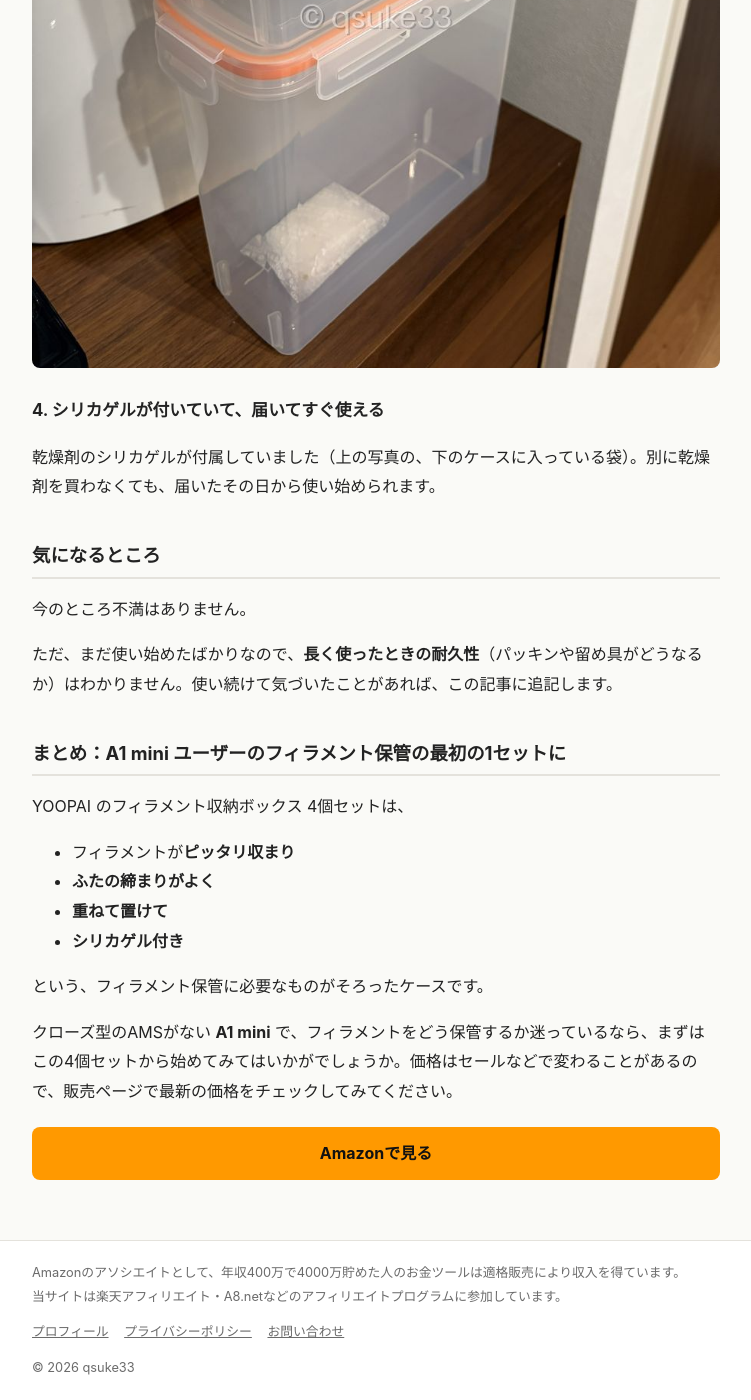
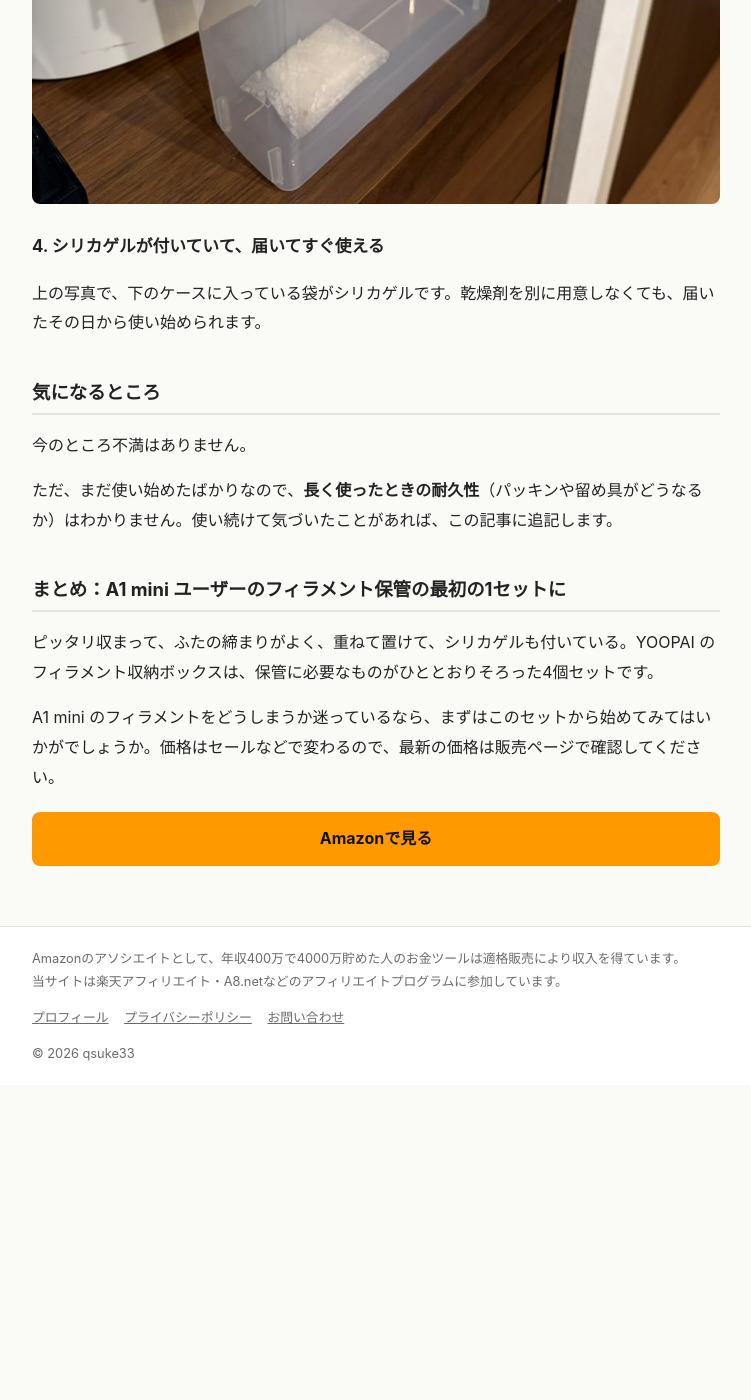
Before and after one commit to qsuke33/qsuke33.github.io, a Jekyll site: the page built from _posts/2026-11-28-filament-case.md, in a window 1280 px wide and 1400 px high, scrolled down 5077 px. Shown: the whole window, without its empty margins (264-1015 px from the left). Built offline with Jekyll 4.4.1, drawn with Linux system fonts in a browser that asks for light colours; after the commit the page ends 6162 px from its top, so only the background shows below that; some of the changed text lies outside the part shown.

Commit message:
文章の重複を整理（買ってよかったもの一覧・プロフィール・フィラメントケース記事）、PR表示の説明を実際の表示に合わせる
Co-Authored-By: Claude Opus 5.5 <noreply@anthropic.com>
Claude-Session: https://claude.ai/code/session_01Tt461i3LHerpoGX4zA7gVu

```diff
--- a/_posts/2026-11-28-filament-case.md
+++ b/_posts/2026-11-28-filament-case.md
@@ -8,9 +8,9 @@ amazon_asin: B0G71S34HC
 description: "クローズ型AMSがないBambu Lab A1 miniのフィラメント保管に、YOOPAIのフィラメント収納ボックス4個セットを買いました。1巻ぴったり収まり、ふたの締まりがよく、重ねて置けて、シリカゲル付き。実際の写真つきで紹介します。"
 ---
 
-**Bambu Lab A1 mini を使っていて、使っていないフィラメントをどこにしまうか困っていませんか？**
+**Bambu Lab A1 mini で、出番待ちのフィラメントの置き場所に困っていませんか？**
 
-A1 mini にはクローズ型のAMSがないので、私もフィラメントの保管場所を探していました。そこで買ったのが、**YOOPAI（ヨーパイ）のフィラメント収納ボックス 4個セット**です。
+A1 mini にはクローズ型のAMSがないので、私も保管方法を探していました。そこで買ったのが、**YOOPAI（ヨーパイ）のフィラメント収納ボックス 4個セット**です。
 
 ![YOOPAI フィラメント収納ボックス 4個セット](/assets/images/posts/filament-case/2.jpg)
 
@@ -33,9 +33,7 @@ A1 mini にはクローズ型のAMSがないので、私もフィラメントの
 
 ## なぜフィラメントの保管ケースが必要？
 
-フィラメントは空気中の湿気を吸うと、印刷の仕上がりが悪くなることがあると言われています。そのため、使っていないフィラメントは**乾燥剤と一緒に、ふたを閉めたケースで保管する**のが一般的です。
-
-A1 mini はクローズ型のAMSがなく、フィラメントを閉じた空間に置いておけません。だからこそ、保管用のケースを用意しておくと安心です。
+フィラメントは空気中の湿気を吸うと、印刷の仕上がりが悪くなることがあると言われています。そのため、使わないあいだは**乾燥剤と一緒に、ふたを閉めたケースで保管する**のが一般的です。A1 mini のようにクローズ型のAMSがない機種なら、なおさら保管ケースがあると安心です。
 
 ## 商品の基本情報
 
@@ -47,31 +45,31 @@ A1 mini はクローズ型のAMSがなく、フィラメントを閉じた空間
 | 付属品 | 乾燥剤（シリカゲル）※温湿度計は付いていません |
 | ふた | パッキン付き、四辺を留め具で閉めるタイプ |
 
-※メーカー・個数・付属品は販売ページの記載と手元の現物で確認した内容です。最新の仕様・価格は販売ページで確認してください。
+※販売ページの記載と手元の現物で確認した内容です。
 
 ## 実際に使ってわかった4つのよいところ
 
 ### 1. フィラメントが1巻ピッタリ収まる
 
-リール1巻がちょうど入ります。大きすぎず小さすぎず、無駄なすき間がほとんどありません。
+大きすぎず小さすぎず、リールがちょうど入るサイズです。
 
 ![YOOPAI フィラメント収納ボックスにフィラメントを入れたところ](/assets/images/posts/filament-case/4.jpg)
 
 ### 2. ふたの締まりがよい
 
-ふたのまわりにオレンジ色のパッキンが付いていて、四辺の留め具でしっかり閉めるタイプです。実際に使ってみて、**ふたの締まりはよい**と感じています。
+ふたのまわりにオレンジ色のパッキンがあり、四辺の留め具でしっかり閉まります。
 
 ![YOOPAI フィラメント収納ボックスのふた（オレンジ色のパッキン付き）](/assets/images/posts/filament-case/3.jpg)
 
 ### 3. 重ねて置けるから場所をとらない
 
-ケースの上にケースを積み重ねて置けます。横に並べるだけでなく縦にも置けるので、置き場所に合わせやすいです。
+横に並べるだけでなく縦にも積めるので、置き場所に合わせやすいです。
 
 ![YOOPAI フィラメント収納ボックスを2段に重ねたところ](/assets/images/posts/filament-case/1.jpg)
 
 ### 4. シリカゲルが付いていて、届いてすぐ使える
 
-乾燥剤のシリカゲルが付属していました（上の写真の、下のケースに入っている袋）。別に乾燥剤を買わなくても、届いたその日から使い始められます。
+上の写真で、下のケースに入っている袋がシリカゲルです。乾燥剤を別に用意しなくても、届いたその日から使い始められます。
 
 ## 気になるところ
 
@@ -81,13 +79,6 @@ A1 mini はクローズ型のAMSがなく、フィラメントを閉じた空間
 
 ## まとめ：A1 mini ユーザーのフィラメント保管の最初の1セットに
 
-YOOPAI のフィラメント収納ボックス 4個セットは、
+ピッタリ収まって、ふたの締まりがよく、重ねて置けて、シリカゲルも付いている。YOOPAI のフィラメント収納ボックスは、保管に必要なものがひととおりそろった4個セットです。
 
-- フィラメントが**ピッタリ収まり**
-- **ふたの締まりがよく**
-- **重ねて置けて**
-- **シリカゲル付き**
-
-という、フィラメント保管に必要なものがそろったケースです。
-
-クローズ型のAMSがない **A1 mini** で、フィラメントをどう保管するか迷っているなら、まずはこの4個セットから始めてみてはいかがでしょうか。価格はセールなどで変わることがあるので、販売ページで最新の価格をチェックしてみてください。
+A1 mini のフィラメントをどうしまうか迷っているなら、まずはこのセットから始めてみてはいかがでしょうか。価格はセールなどで変わるので、最新の価格は販売ページで確認してください。
--- a/reviews.html
+++ b/reviews.html
@@ -1,10 +1,10 @@
 ---
 layout: page
 title: 買ってよかったもの
-description: 実際に自分で買って使ったものの中から、買ってよかったものを写真つきで紹介します。
+description: 実際に買って使い、良かったと思えたものだけを、自分で撮った写真で紹介します。
 permalink: /reviews/
 ---
-<p>実際に自分で買って使ったものの中から、「買ってよかった」と思えたものを、自分で撮った写真つきで紹介しています。</p>
+<p>実際に買って使い、良かったと思えたものだけを、自分で撮った写真で紹介しています。</p>
 {%- assign reviews = site.posts | where_exp: "p", "p.section != 'money'" -%}
 {%- if reviews.size > 0 %}
 {% include post-list.html posts=reviews %}
```
Also changed, not shown: privacy.md (+1 -1 lines), profile.md (+3 -4 lines).
